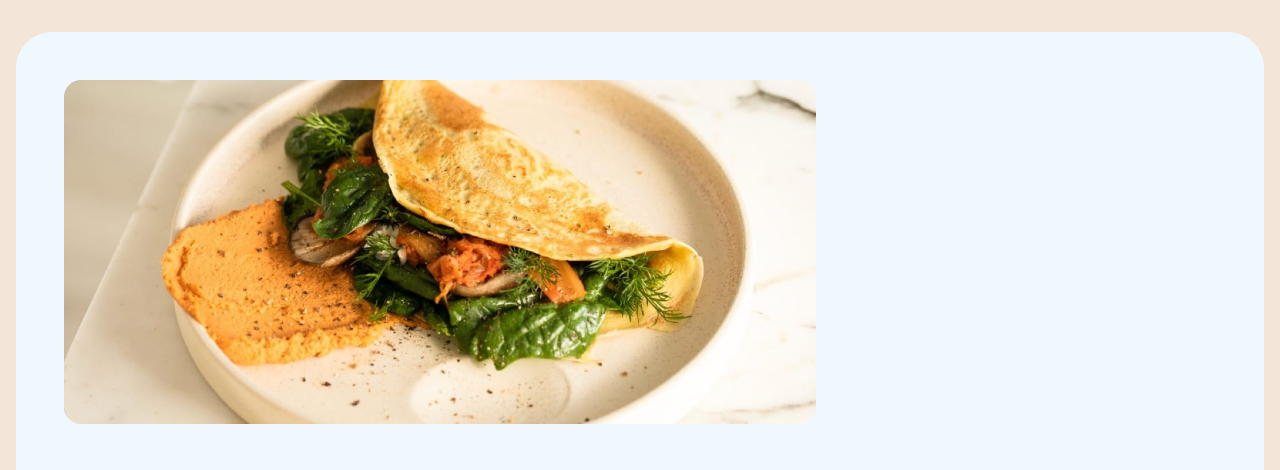
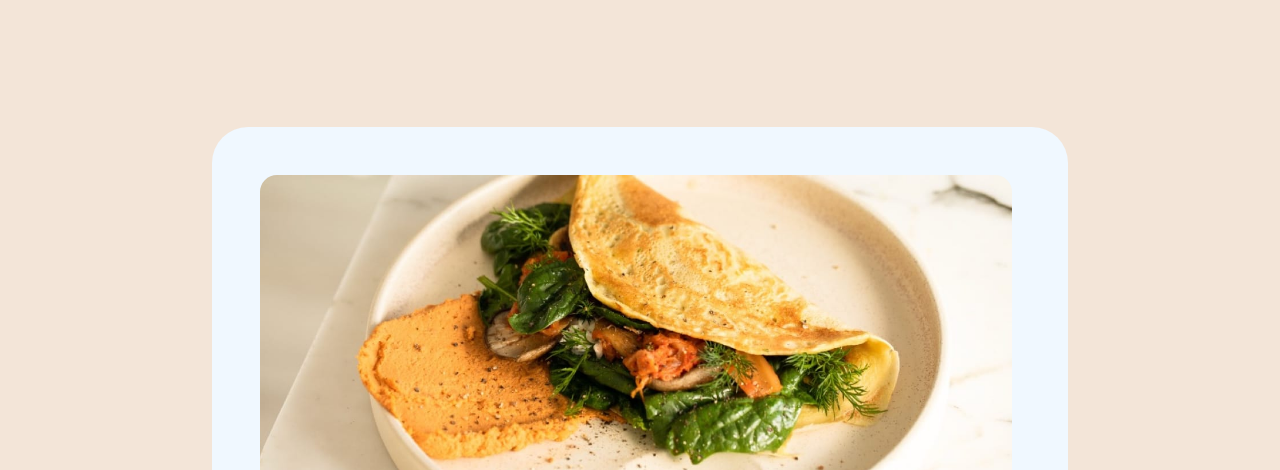
Before and after one commit to SOORYABRO777/recipe, a plain HTML site: page index.html in a window 1280 px wide. Shown: the top 470 px of the page. Drawn offline with Linux system fonts and the light colour scheme.

Commit message:
Add files via upload

```diff
--- a/style.css
+++ b/style.css
@@ -4,22 +4,20 @@
   padding: 0;
 }
 body{
-  background-color: #f3e5d8;
-    display: flex;
-    flex-direction: column;
-    align-items: center;
-    justify-content: flex-start;
-    font-family: sans-serif;
-    min-height: 100vh;
-    width: 100vw;
+  background-color:  #f3e5d8;
+  display: flex;
+  align-items: center;
+  justify-content: center;
+  font-family:sans-serif ;
+  height: 323vh;
 }
 .main_body{
+  position: relative;
   background-color: aliceblue;
-    position: relative;
-    width: calc(100% - 2rem);
-    height: 2091px;
-    margin: 2rem;
-    border-radius: 36px;
+  width: 107vh;
+  height: 2091px;
+  margin-top: -30vh;
+  border-radius: 36px;
 
 }
 .img{
```
